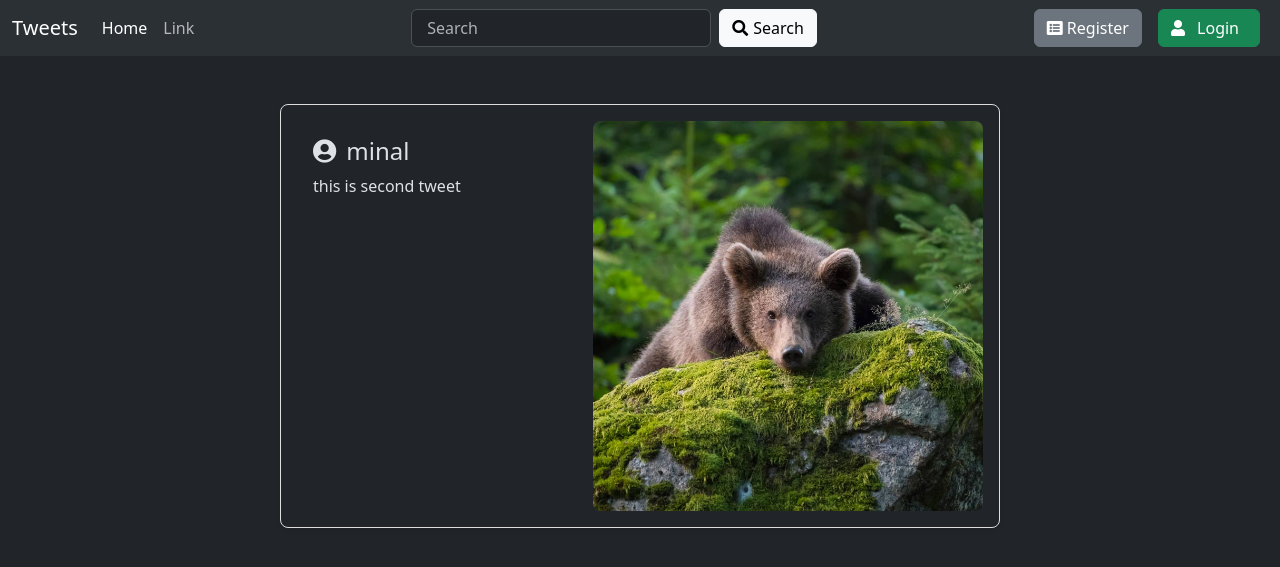
After one commit to MinalAnwar/django-tweets, a Django app: page /2/detail/ in a window 1280 px wide. The commit adds this page. Shown: the top 567 px of the page. Run offline with Django 5.2, Linux system fonts and the light colour scheme; data comes from the database, SQL or seed files in the repository; both versions use the stored data as it was after the commit; some libraries are stand-ins or nearby versions.

Commit message:
to show tweet detail on click tweet_detail page added  card animation for listing home page

```diff
--- /dev/null
+++ b/tweet/templates/tweet/tweet_detail.html
@@ -0,0 +1,29 @@
+{% extends 'layout.html' %}
+
+{% block title %}
+    tweet
+{% endblock title %}
+
+{% block content %}
+    <div class="container mt-5">
+        <div class="row justify-content-center">
+            <div class="col-md-8">
+                <div class="card p-3 shadow-sm" style="border: 1px solid #ddd; border-radius: 8px; overflow: hidden;">
+                    <div class="row no-gutters">
+                        <div class="col-md-5">
+                            <div class="card-body">
+                                <h4 class="card-title">
+                                    <span class="fa fa-user-circle" style="margin-right: 10px;"></span>{{ tweet.user.username }}
+                                </h4>
+                                <p class="card-text">{{ tweet.text }}</p>
+                            </div>
+                        </div>
+                        <div class="col-md-7 d-flex justify-content-center align-items-center">
+                            <img src="{{ tweet.photo.url }}" class="img-fluid" alt="Profile photo" style="border-radius: 8px;">
+                        </div>
+                    </div>
+                </div>
+            </div>
+        </div>
+    </div>
+{% endblock content %}
--- a/tweet/urls.py
+++ b/tweet/urls.py
@@ -10,4 +10,5 @@ urlpatterns = [
     path('<int:tweet_id>/delete/', views.tweet_delete, name = 'tweet_delete'),
     path('register/', views.user_register, name = 'register'),
     path('search/', views.searching, name = 'search'),
+    path('<int:tweet_id>/detail/', views.tweet_detail, name = 'tweet_detail')
 ]
--- a/tweet/views.py
+++ b/tweet/views.py
@@ -7,7 +7,7 @@ from django.contrib.auth import login
 from django.db.models import Q
 
 def tweet_list(request):
-    tweets = Tweet.objects.all().order_by("created_at")
+    tweets = Tweet.objects.all().order_by("created_at")[:20]
     return render(request, 'tweet/tweet_list.html', {'tweets': tweets})
 
 
@@ -70,3 +70,7 @@ def searching(request):
     query = request.GET.get('query')
     result = Tweet.objects.filter(Q(user__username__icontains = query) | Q(text__icontains = query))
     return render(request, 'tweet/tweet_list.html',{'tweets':result})
+
+def tweet_detail(request, tweet_id):
+    tweet = get_object_or_404(Tweet, pk = tweet_id)
+    return render(request, 'tweet/tweet_detail.html', {'tweet':tweet})
```
Also changed, not shown: tweet/templates/tweet/tweet_list.html (+27 -10 lines), db.sqlite3, media/photos/tweet2.jpg (added), media/photos/tweet2_237kNZU.jpg (added).
